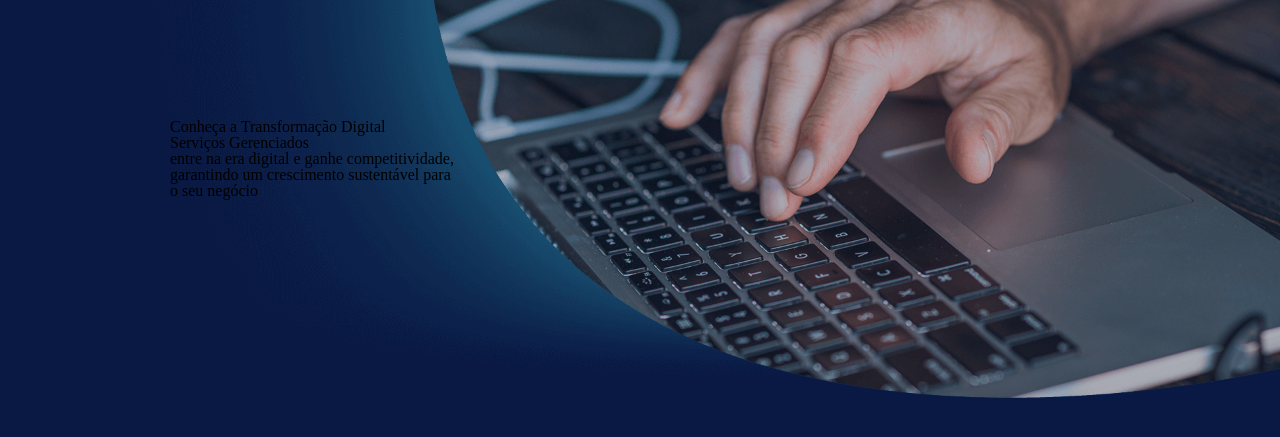
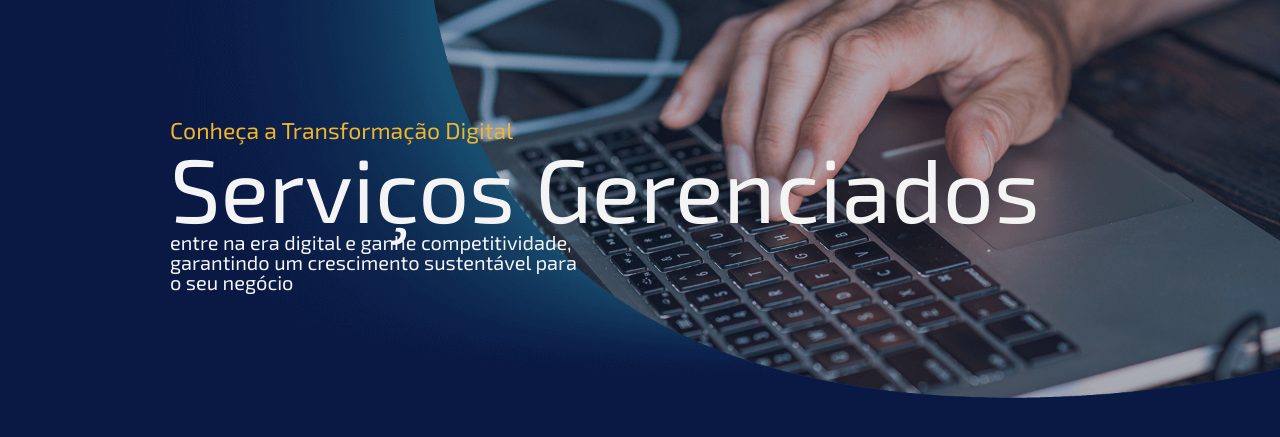
Before and after one commit to elton-souza/Site-empresa, a plain HTML site: page index.html in a window 1280 px wide. Shown: the part 121-558 px from the top of the page. Drawn offline with Linux system fonts and the light colour scheme.

Commit message:
configurando os paragrafos de apresentação

```diff
--- a/home.css
+++ b/home.css
@@ -1,7 +1,7 @@
 body{
     background: #0A1944 ;
 }
-/**/
+/*TOP BAR*/
 header{
     position: absolute;
     padding: 30px;
@@ -38,7 +38,7 @@ nav a:hover{
     color: #F2B42A;
 }
 
-/**/
+/* Página Principal */
 
 #img-principal{
     width: 100%;
@@ -54,3 +54,18 @@ nav a:hover{
     width: 940px;
     margin: 0 auto;
 }
+p{
+    font-family: 'Exo 2', sans-serif;
+}
+#p1{
+    color:#F2B42A;
+    font-size: 23px;
+}
+#p2{
+    color: #F4F4F5;
+    font-size: 90px;
+}
+#p3{
+    color: #F4F4F5;
+    font-size: 20px;
+}
```
